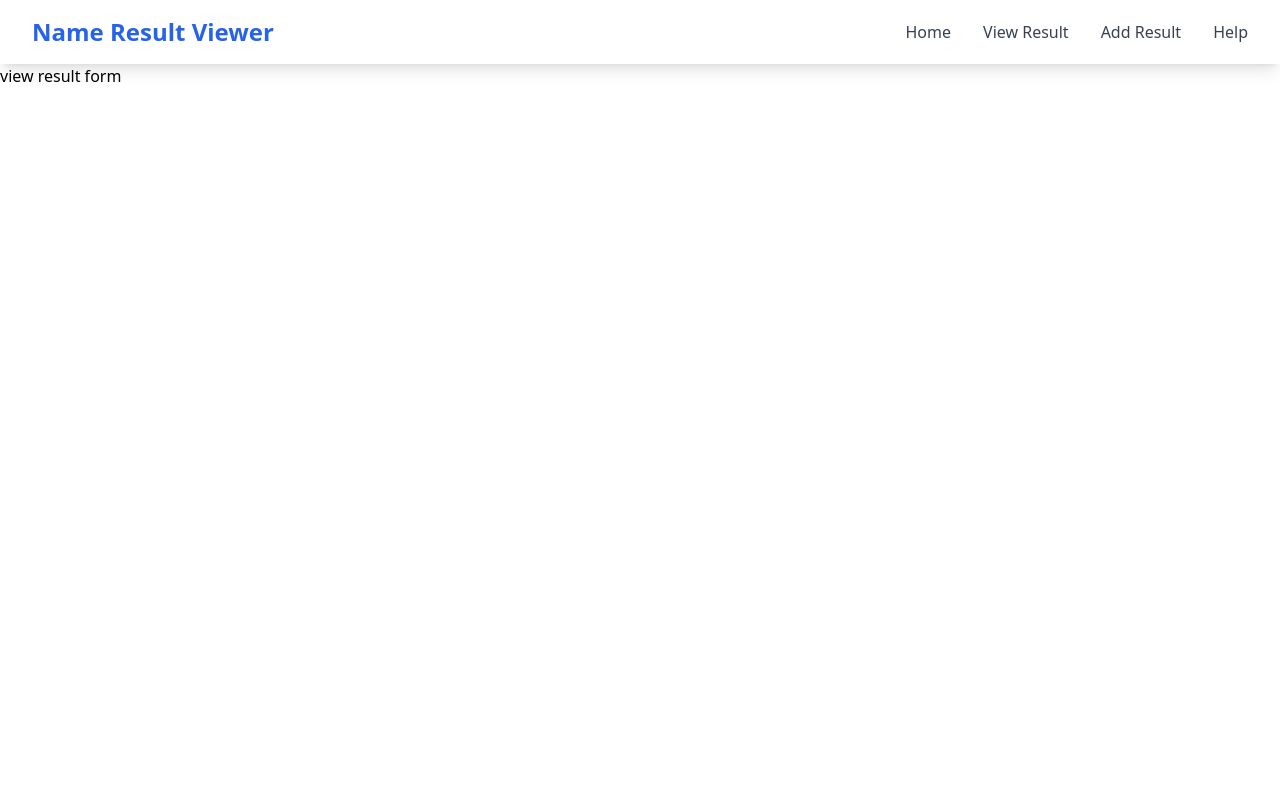
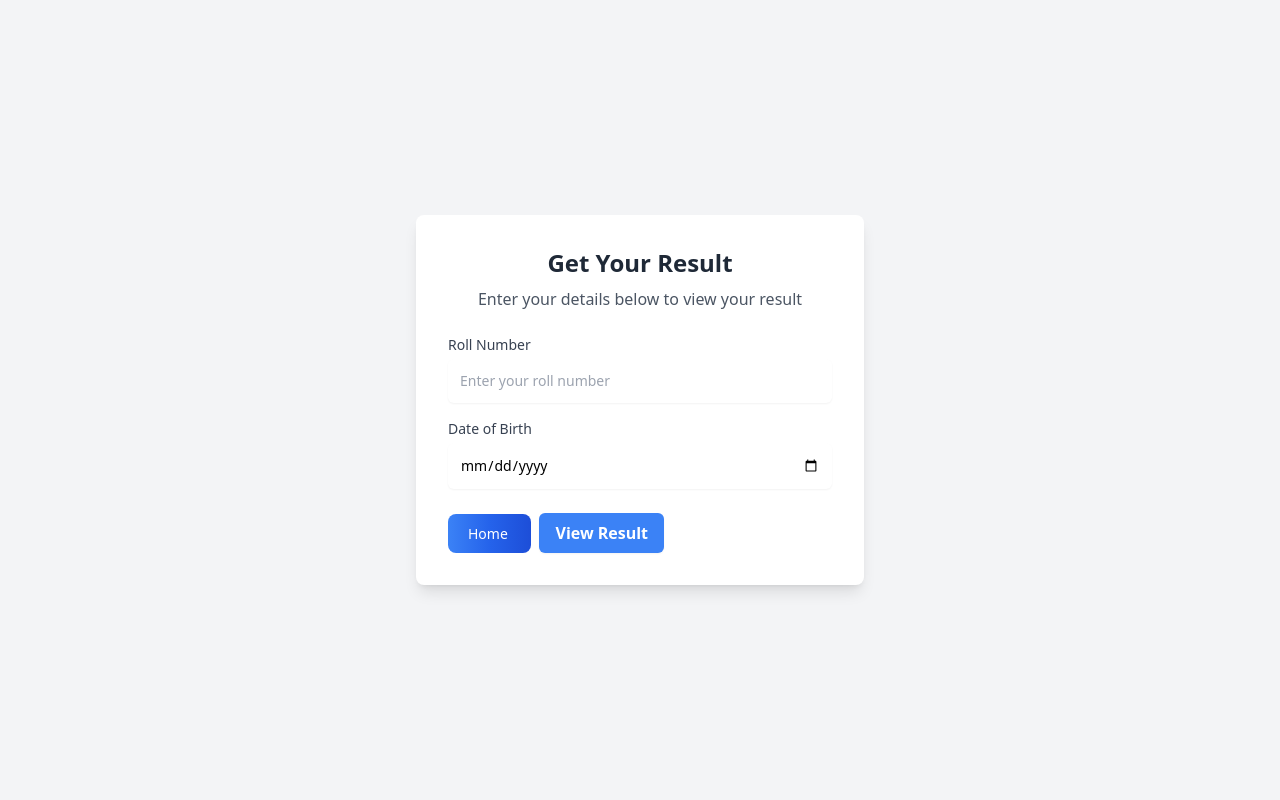
Before and after one commit to mdtarikul-hassan/spring_practice, a Spring Boot app: page /view-result in a window 1280 px wide. Run offline with Spring Boot 4, Linux system fonts and the light colour scheme; some libraries are stand-ins or nearby versions.

Commit message:
result viewer : complete result viewer (just mvc part  not security part) with controller, html pages

```diff
--- a/ResultViewerApplication/src/main/java/com/demo/controller/PageController.java
+++ b/ResultViewerApplication/src/main/java/com/demo/controller/PageController.java
@@ -1,11 +1,31 @@
 package com.demo.controller;
 
+import com.demo.dto.RequestResultForm;
+import com.demo.entity.Mark;
+import com.demo.entity.Student;
+import com.demo.repo.StudentRepo;
+import jakarta.validation.Valid;
 import org.springframework.stereotype.Controller;
+import org.springframework.ui.Model;
+import org.springframework.validation.BindingResult;
 import org.springframework.web.bind.annotation.GetMapping;
+import org.springframework.web.bind.annotation.ModelAttribute;
+import org.springframework.web.bind.annotation.PostMapping;
 import org.springframework.web.bind.annotation.RequestMapping;
+
+import java.time.LocalDate;
+import java.util.List;
+import java.util.Optional;
+import java.util.concurrent.atomic.AtomicReference;
 
 @Controller
 public class PageController {
+
+    private StudentRepo studentRepo;
+
+    public PageController(StudentRepo studentRepo) {
+        this.studentRepo = studentRepo;
+    }
 
     @RequestMapping("/")
     public String index() {
@@ -14,8 +34,61 @@ public class PageController {
 
 
     @GetMapping("/view-result")
-    public String viewResultForm(){
+    public String viewResultForm(Model model) {
+
+        RequestResultForm requestResultForm = new RequestResultForm();
+        model.addAttribute("requestResultForm", requestResultForm);
         return "view_result_form";
+    }
+
+    @PostMapping("/view-result-action")
+    public String viewResult(
+            @Valid @ModelAttribute RequestResultForm requestResultForm,
+            BindingResult bindingResult,
+            Model model
+
+    ) {
+
+        if (bindingResult.hasErrors()) {
+            return "view_result_form";
+        }
+
+        //result fetch and then view send
+        Optional<Student> optionalStudent = studentRepo.findByRollNumberAndDateOfBirth(
+                requestResultForm.getRollNumber(),
+                requestResultForm.getDateOfBirth()
+        );
+        if (optionalStudent.isEmpty()) {
+            return "redirect:/view-result?message=Student not found ";
+        }
+
+        Student student = optionalStudent.get();
+        List<Mark> marks = student.getMarks();
+
+        //calculate total of the marks result:
+
+
+        AtomicReference<Double> totalMarks = new AtomicReference<>(0.0);
+        AtomicReference<Double> totalMaxMarks = new AtomicReference<>(0.0);
+
+        marks.forEach(mark ->
+        {
+            totalMarks.set(totalMarks.get() + Double.parseDouble(mark.getMarks()));
+            totalMaxMarks.set(totalMaxMarks.get() + Double.parseDouble(mark.getMaxMarks()));
+        });
+
+        double percentage = (totalMarks.get() / totalMaxMarks.get()) * 100;
+        boolean passed = percentage > 60 ? true : false;
+        model.addAttribute("student", student);
+        model.addAttribute("marks", marks);
+        model.addAttribute("percentage", percentage);
+        model.addAttribute("totalMarks", totalMarks.get());
+        model.addAttribute("totalMaxMarks", totalMaxMarks.get());
+        model.addAttribute("passed", passed);
+        model.addAttribute("currentDate", LocalDate.now().toString());
+
+
+        return "view_result";
     }
 
     @GetMapping("/help")
--- a/ResultViewerApplication/src/main/java/com/demo/dto/StudentForm.java
+++ b/ResultViewerApplication/src/main/java/com/demo/dto/StudentForm.java
@@ -6,6 +6,8 @@ import jakarta.validation.constraints.NotBlank;
 import lombok.*;
 
 import java.time.LocalDate;
+import java.util.ArrayList;
+import java.util.List;
 
 @Getter
 @Setter
@@ -35,4 +37,6 @@ public class StudentForm {
     private String fatherName;
     @NotBlank(message = "Gender is required !!")
     private String gender;
+
+    private List<MarksForm> marks = new ArrayList<>();
 }
--- a/ResultViewerApplication/src/main/resources/templates/help.html
+++ b/ResultViewerApplication/src/main/resources/templates/help.html
@@ -15,7 +15,7 @@
     <div class="container mx-auto px-4 sm:px-6 lg:px-8">
         <div class="flex justify-between items-center h-16">
             <!-- Logo -->
-            <a href="#" class="text-2xl font-bold text-blue-600">Name Result Viewer</a>
+            <a th:href="@{'/'}" class="text-2xl font-bold text-blue-600">Name Result Viewer</a>
 
             <!-- Desktop Menu -->
             <div class="hidden md:flex space-x-8">
--- a/ResultViewerApplication/src/main/resources/templates/index.html
+++ b/ResultViewerApplication/src/main/resources/templates/index.html
@@ -15,7 +15,7 @@
     <div class="container mx-auto px-4 sm:px-6 lg:px-8">
         <div class="flex justify-between items-center h-16">
             <!-- Logo -->
-            <a href="#" class="text-2xl font-bold text-blue-600">Name Result Viewer</a>
+            <a th:href="@{'/'}" class="text-2xl font-bold text-blue-600">Name Result Viewer</a>
 
             <!-- Desktop Menu -->
             <div class="hidden md:flex space-x-8">
--- a/ResultViewerApplication/src/main/resources/templates/view_result_form.html
+++ b/ResultViewerApplication/src/main/resources/templates/view_result_form.html
@@ -1,51 +1,59 @@
-<!doctype html>
-<html lang="en">
+<!DOCTYPE html>
+<html lang="en" xmlns:th="http://www.thymeleaf.org">
 <head>
     <meta charset="UTF-8">
-    <meta name="viewport"
-          content="width=device-width, user-scalable=no, initial-scale=1.0, maximum-scale=1.0, minimum-scale=1.0">
-    <meta http-equiv="X-UA-Compatible" content="ie=edge">
-    <title>View Result</title>
+    <meta name="viewport" content="width=device-width, initial-scale=1.0">
+    <title>Result Form</title>
     <script src="https://cdn.tailwindcss.com"></script>
 </head>
-<body>
+<body class="bg-gray-100 flex items-center justify-center min-h-screen">
+<div class="max-w-md w-full bg-white shadow-lg rounded-lg p-8">
+    <h1 class="text-2xl font-bold text-gray-800 text-center">Get Your Result</h1>
+    <p class="text-gray-600 text-center mt-2">Enter your details below to view your result</p>
 
-<!-- Navbar -->
-<nav class="bg-white shadow-lg">
-    <div class="container mx-auto px-4 sm:px-6 lg:px-8">
-        <div class="flex justify-between items-center h-16">
-            <!-- Logo -->
-            <a href="#" class="text-2xl font-bold text-blue-600">Name Result Viewer</a>
-
-            <!-- Desktop Menu -->
-            <div class="hidden md:flex space-x-8">
-                <a th:href="@{'/'}"  class="text-gray-700 hover:text-blue-600 font-medium">Home</a>
-                <a th:href="@{'/view-result'}"  class="text-gray-700 hover:text-blue-600 font-medium">View Result</a>
-                <a th:href="@{'/admin/add-result'}" class="text-gray-700 hover:text-blue-600 font-medium">Add Result</a>
-                <a th:href="@{'/help'}"  class="text-gray-700 hover:text-blue-600 font-medium">Help</a>
-            </div>
-
-            <!-- Mobile Menu Button -->
-            <div class="md:hidden">
-                <button id="menu-btn" class="text-gray-700 focus:outline-none">
-                    <svg class="h-6 w-6" xmlns="http://www.w3.org/2000/svg" fill="none" viewBox="0 0 24 24" stroke="currentColor">
-                        <path stroke-linecap="round" stroke-linejoin="round" stroke-width="2" d="M4 6h16M4 12h16m-7 6h7" />
-                    </svg>
-                </button>
-            </div>
+    <form novalidate class="mt-6" th:action="@{'/view-result-action'}" th:object="${requestResultForm}" method="post">
+        <!-- Roll Number Field -->
+        <div class="mb-4">
+            <label for="rollNumber" class="block text-sm font-medium text-gray-700">Roll Number</label>
+            <input
+                    th:field="*{rollNumber}"
+                    type="text"
+                    id="rollNumber"
+                    name="rollNumber"
+                    placeholder="Enter your roll number"
+                    class="mt-1 block p-3 w-full rounded-md border-gray-300 shadow-sm focus:border-blue-500 focus:ring-blue-500 sm:text-sm"
+            />
+            <span class="text-red-700 p-2" th:if="${#fields.hasErrors('rollNumber')}" th:errors="*{rollNumber}"></span>
         </div>
 
-        <!-- Mobile Menu -->
-        <div id="mobile-menu" class="hidden md:hidden">
-            <a th:href="@{'/'}" href="#home" class="block px-4 py-2 text-gray-700 hover:bg-gray-100">Home</a>
-            <a href="#view-result" class="block px-4 py-2 text-gray-700 hover:bg-gray-100">View Result</a>
-            <a href="#add-result" class="block px-4 py-2 text-gray-700 hover:bg-gray-100">Add Result</a>
-            <a href="#help" class="block px-4 py-2 text-gray-700 hover:bg-gray-100">Help</a>
+        <!-- Date of Birth Field -->
+        <div class="mb-4">
+            <label for="dob" class="block text-sm font-medium text-gray-700">Date of Birth</label>
+            <input
+                    th:field="*{dateOfBirth}"
+                    type="date"
+                    id="dob"
+                    name="dob"
+                    class="mt-1 p-3 block w-full rounded-md border-gray-300 shadow-sm focus:border-blue-500 focus:ring-blue-500 sm:text-sm"
+            />
+
+            <span class="text-red-700 p-2" th:if="${#fields.hasErrors('dateOfBirth')}"
+                  th:errors="*{dateOfBirth}"></span>
         </div>
-    </div>
-</nav>
 
-view result form
-
+        <!-- Submit Button -->
+        <div class="mt-6">
+            <a th:href="@{'/'}" type="button"
+               class="text-white bg-gradient-to-r from-blue-500 via-blue-600 to-blue-700 hover:bg-gradient-to-br focus:ring-4 focus:outline-none focus:ring-blue-300 dark:focus:ring-blue-800 font-medium rounded-lg text-sm px-5 py-2.5 text-center me-2 mb-2">Home
+            </a>
+            <button
+                    type="submit"
+                    class=" bg-blue-500 hover:bg-blue-600 text-white font-bold py-2 px-4 rounded-md shadow-sm focus:outline-none focus:ring-2 focus:ring-offset-2 focus:ring-blue-500"
+            >
+                View Result
+            </button>
+        </div>
+    </form>
+</div>
 </body>
 </html>
```
Also changed, not shown: ResultViewerApplication/src/main/java/com/demo/controller/AdminController.java (+16 -6 lines), ResultViewerApplication/src/main/java/com/demo/dto/MarksForm.java (added, +19 -0 lines), ResultViewerApplication/src/main/java/com/demo/dto/RequestResultForm.java (added, +20 -0 lines), ResultViewerApplication/src/main/java/com/demo/entity/Mark.java (+8 -0 lines), ResultViewerApplication/src/main/resources/templates/admin/add_result.html (+28 -35 lines), ResultViewerApplication/src/main/resources/templates/view_result.html (added, +114 -0 lines).
